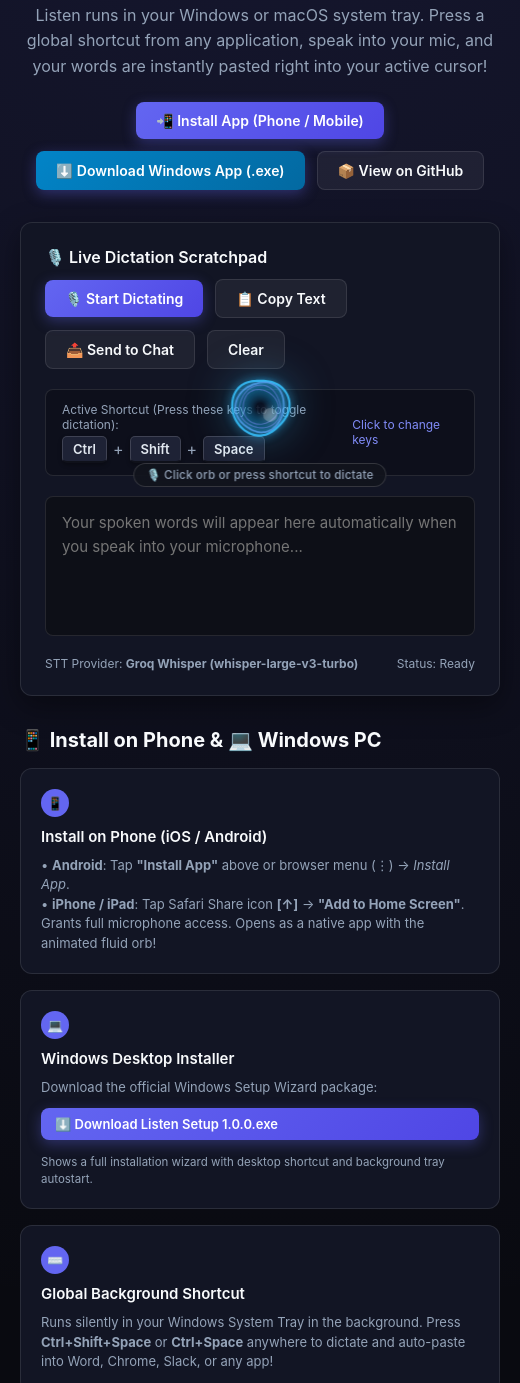
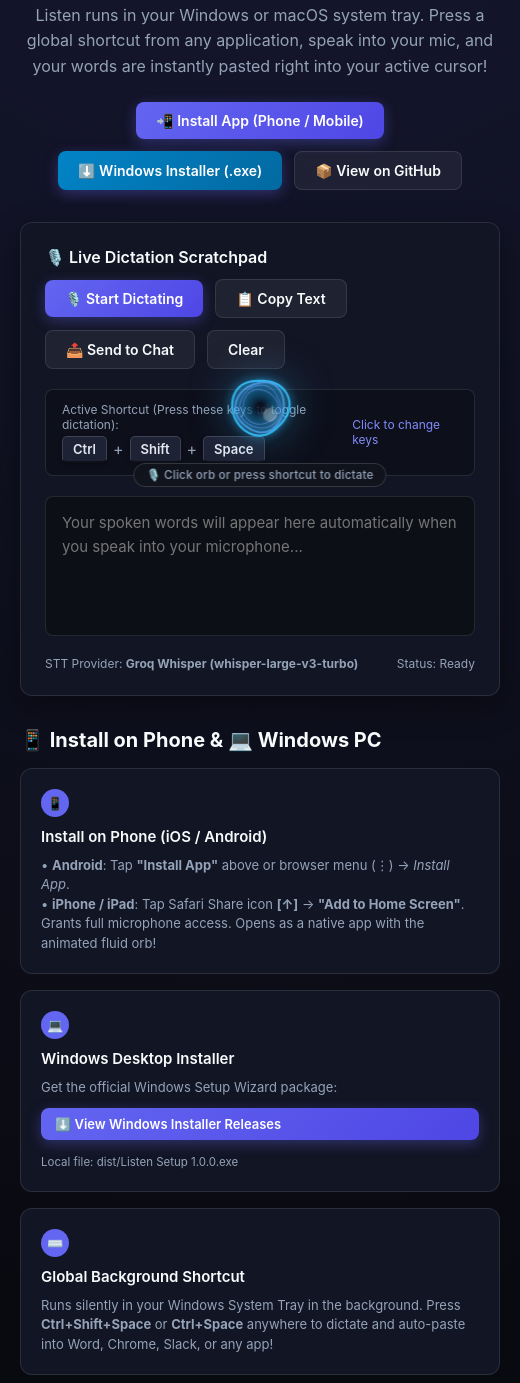
Before and after one commit to Gabby-design/listen, an Electron app: page index.html in a window 520 px wide. Shown: the part 289-1672 px from the top of the page. Drawn offline with Linux system fonts and the light colour scheme.

Commit message:
fix: Update installer link to GitHub releases page

```diff
--- a/index.html
+++ b/index.html
@@ -428,8 +428,8 @@
         <button id="btn-install-pwa" class="btn btn-primary">
           <span>📲 Install App (Phone / Mobile)</span>
         </button>
-        <a href="https://github.com/Gabby-design/listen/releases/download/v1.0.0/Listen-Setup-1.0.0.exe" class="btn btn-primary" style="background: linear-gradient(135deg, #0284c7 0%, #0369a1 100%);">
-          <span>⬇️ Download Windows App (.exe)</span>
+        <a href="https://github.com/Gabby-design/listen/releases" target="_blank" class="btn btn-primary" style="background: linear-gradient(135deg, #0284c7 0%, #0369a1 100%);">
+          <span>⬇️ Windows Installer (.exe)</span>
         </a>
         <a href="https://github.com/Gabby-design/listen" target="_blank" class="btn btn-secondary">
           <span>📦 View on GitHub</span>
@@ -494,12 +494,12 @@
         <div class="step-card">
           <div class="step-num">💻</div>
           <h3>Windows Desktop Installer</h3>
-          <p>Download the official Windows Setup Wizard package:</p>
-          <a href="https://github.com/Gabby-design/listen/releases/download/v1.0.0/Listen-Setup-1.0.0.exe" class="btn btn-primary" style="font-size: 13px; padding: 8px 14px; text-decoration: none; display: inline-flex;">
-            ⬇️ Download Listen Setup 1.0.0.exe
+          <p>Get the official Windows Setup Wizard package:</p>
+          <a href="https://github.com/Gabby-design/listen/releases" target="_blank" class="btn btn-primary" style="font-size: 13px; padding: 8px 14px; text-decoration: none; display: inline-flex;">
+            ⬇️ View Windows Installer Releases
           </a>
           <p style="font-size: 11.5px; color: var(--text-muted); margin-top: 4px;">
-            Shows a full installation wizard with desktop shortcut and background tray autostart.
+            Local file: <code>dist/Listen Setup 1.0.0.exe</code>
           </p>
         </div>
 
```
